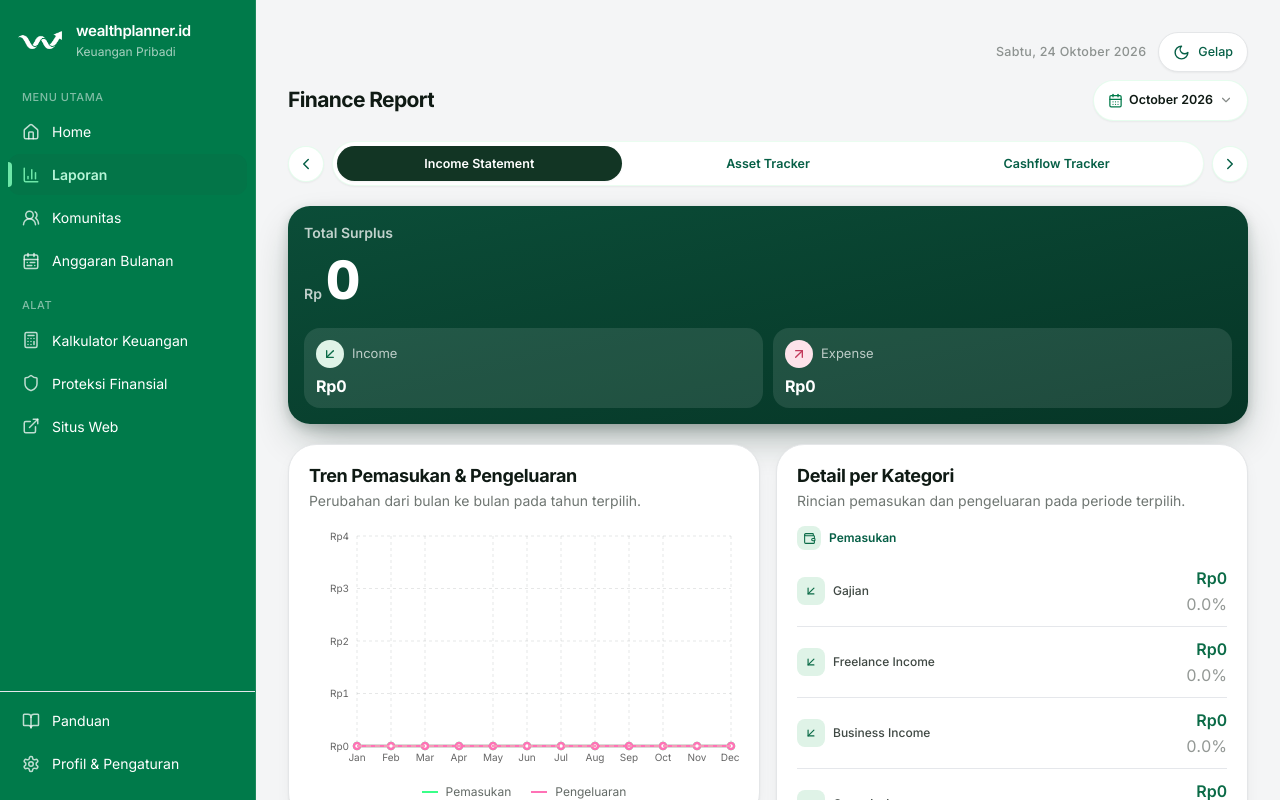
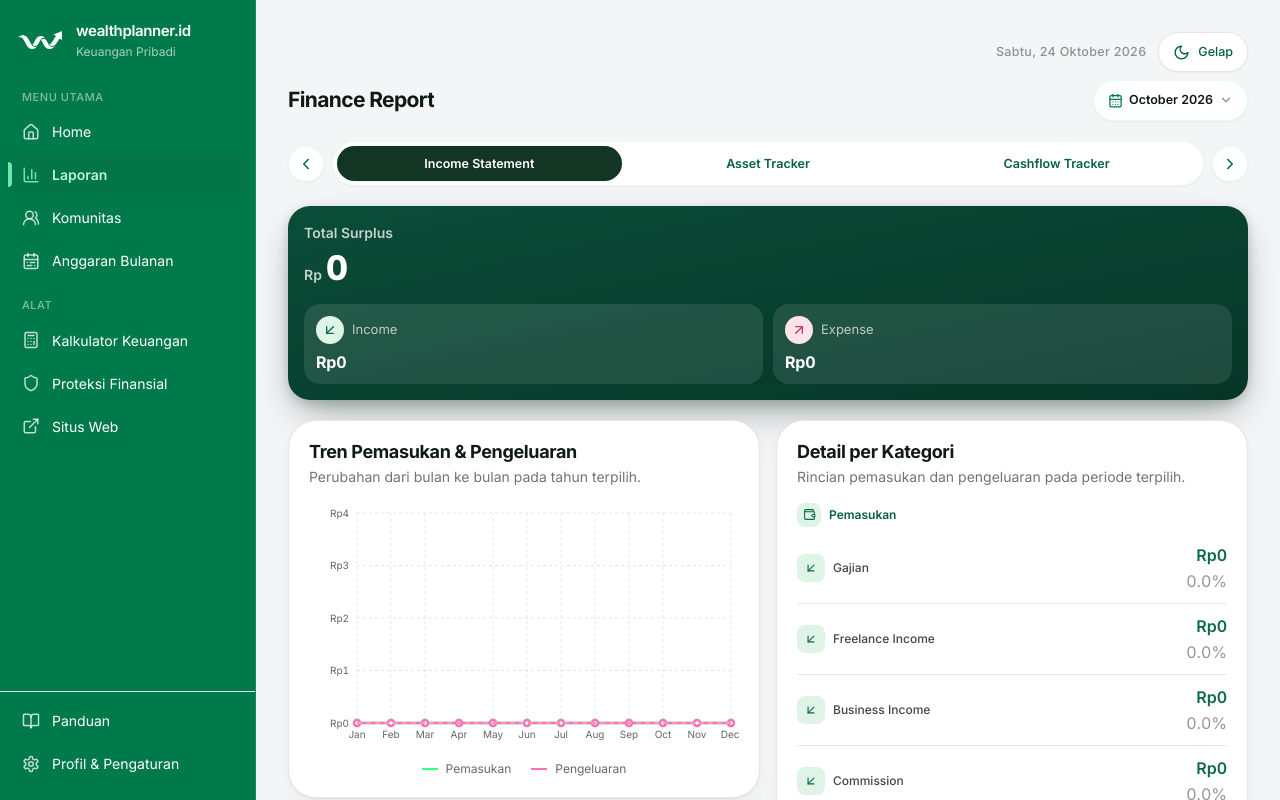
Before and after one commit to jasminework2023/personal-wealthplanner, a React (Vite) app: page /dashboard/finance in a window 1280 px wide. Shown: the top 800 px of the page. Built offline with nearby package versions, Linux system fonts and the light colour scheme; the HTML template or start-up script is replaced by a standard one.

Commit message:
Match surplus and net cashflow amount size to total assets

```diff
--- a/src/index.css
+++ b/src/index.css
@@ -602,6 +602,6 @@ html.dark .home-asset-summary {
 
 /* Keep the three main report headline amounts large despite global numeric sizing. */
 .report-headline-amount {
-  font-size: clamp(43px, 10.5vw, 53px) !important;
+  font-size: clamp(28px, 7.5vw, 34px) !important;
   white-space: nowrap;
 }
```
